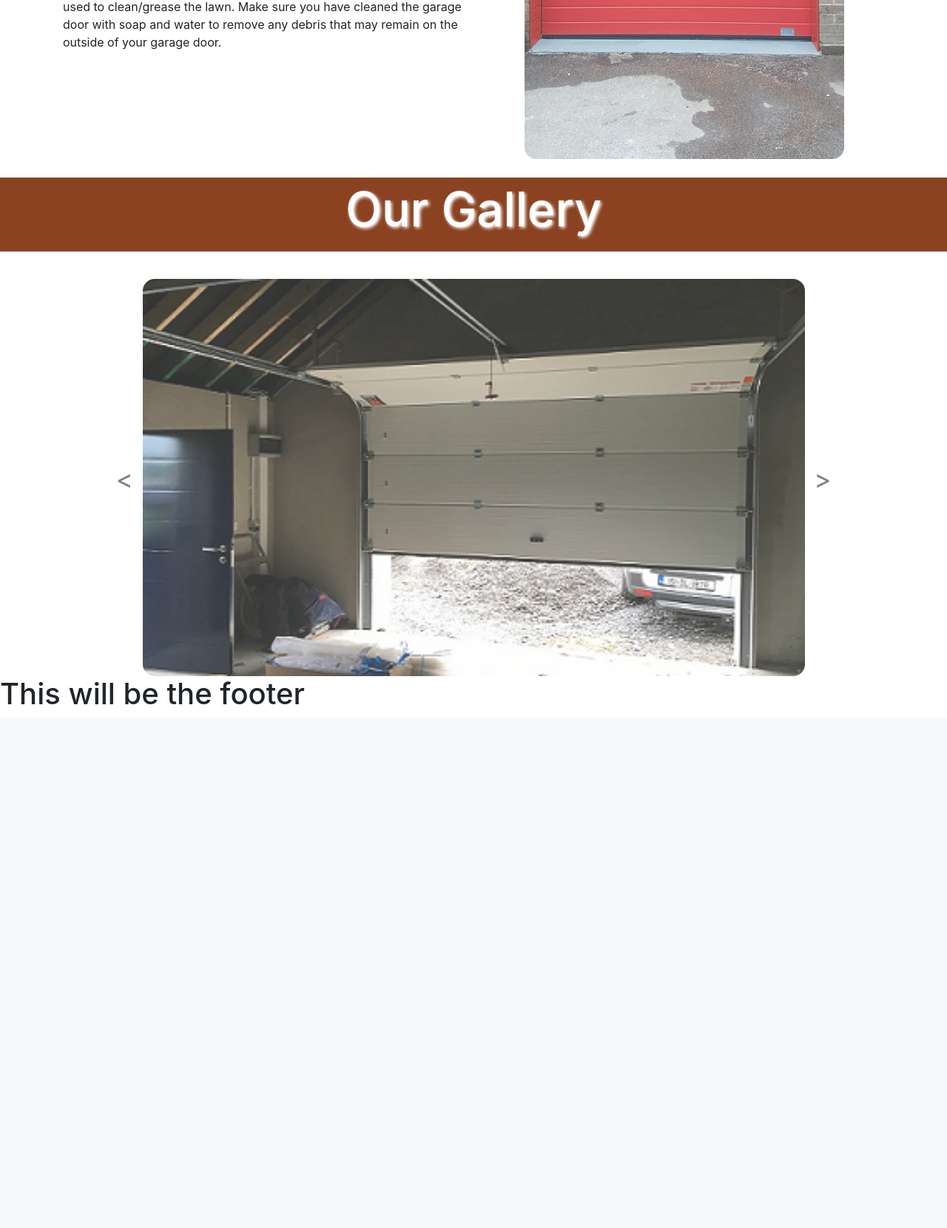
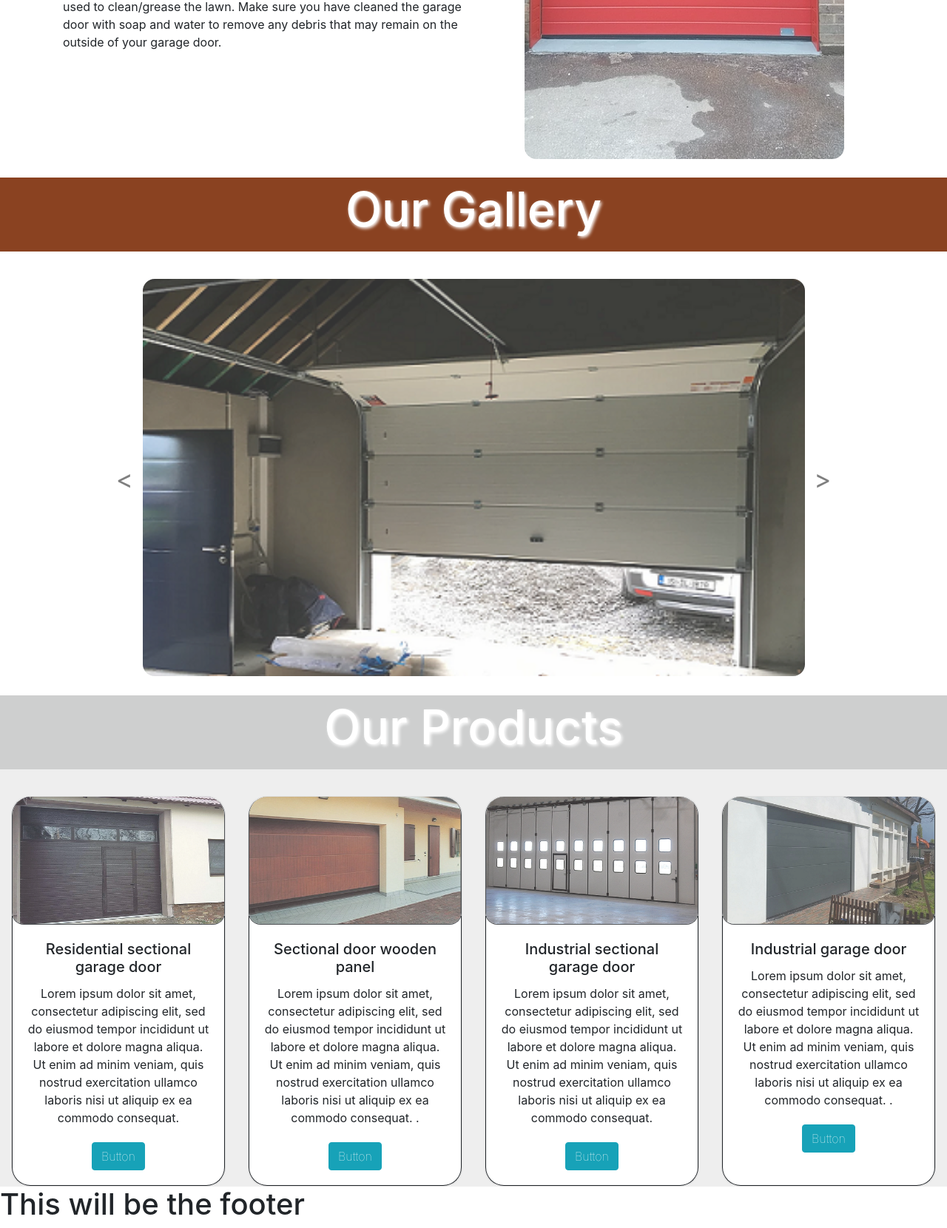
Before and after one commit to Tavilazar2020/Garage_Doors_Solutions, a PHP site: page / in a window 1280 px wide. Shown: the part 2155-3815 px from the top of the page at 74% size. Before the commit the page ends 3107 px from the top, so only its background shows below. Run offline with PHP 8.4, Linux system fonts and the light colour scheme; some libraries are stand-ins or nearby versions.

Commit message:
product section
product section

```diff
--- a/css/style.css
+++ b/css/style.css
@@ -59,19 +59,19 @@
 
 .btn {
 
-    margin-top: 20%;
+    margin-top: 15%;
     color: rgb(255, 255, 255);
     font-size: 150%;
     font-weight: bold;
 
 }
 
-#section-1{
+#support-and-services{
 
     padding: 5vmin 0;
 }
 
-.section-1.row.col-md-6.pray, img{
+.support-and-services.row.col-md-6.pray, img{
 
     opacity: 0.8 ;
     width: 80%;
@@ -122,3 +122,67 @@ margin: auto;
   font-size: 35px;
   color: black;
 }
+
+/* Section products */
+
+.h1_Products{
+
+    text-align: center;
+    font-size:400%;
+    justify-content: center;
+    width: 100%;
+    height: 100px;
+    margin-bottom: 1%;
+    padding-top: 5px;
+    margin-top: 2%;
+    background-color: #cecfcf;
+    color: white;
+    text-shadow: 2px 2px 4px #ffffff;
+
+}
+
+#products{
+
+    background-color: rgb(238, 238, 238);
+
+}
+
+.card{
+
+border-radius: 25px;    ;
+}
+
+.card-img, .card-img-top{
+
+    border-top-left-radius: 25px;
+    border-top-right-radius:25px;
+    border-style: solid;
+    border-width: 1px;
+    border-top: none;
+}
+
+.card-body{
+
+    text-align: center;
+    border-style: solid;
+    border-width: 1px;
+    border-bottom-left-radius: 25px;
+    border-bottom-right-radius: 25px;
+    border-top: none;
+    margin-top: -4%;
+
+
+}
+
+.btn_card {
+
+    margin-top: 2%;
+    color: rgb(255, 255, 255);
+    font-size: 100%;
+    font-weight: lighter;
+}
+.card-title{
+
+    margin-top: 5%;
+
+}
--- a/index.html
+++ b/index.html
@@ -30,13 +30,13 @@
                             <a class="nav-link" href="#">About us |</a>
                         </li>
                         <li class="nav-item">
-                            <a class="nav-link" href="#">Products |</a>
+                            <a class="nav-link" href="#products">Products |</a>
                         </li>
                         <li class="nav-item">
-                            <a class="nav-link" href="#section-1">Support and services |</a>
+                            <a class="nav-link" href="#support-and-services">Support and services |</a>
                         </li>
                         <li class="nav-item">
-                            <a class="nav-link" href="#section-3">Gallery |</a>
+                            <a class="nav-link" href="#gallery">Gallery |</a>
                         </li>
                         <li class="nav-item">
                             <a class="nav-link" href="#">Contact |</a>
@@ -49,7 +49,7 @@
             <div class="row-header">
                 <div class="col-md-12 col-sm-12">
                     <h1 class="h1_header">Garage Doors Solutions</h1>
-                    <h6 class="h6_header">Experience. Professionalism. Quality</h6>
+                    <h6 class="h6_header">Experience. Professionalism. Quality.</h6>
                     <button class="btn btn-outline-light px-5 py-2">Discover our Offer</button>
                 </div>
             </div>
@@ -59,7 +59,7 @@
     <main>
 
         <!-- Section 1 -->
-        <section id="section-1">
+        <section id="support-and-services">
 
             <div class="div container text-center">
                 <div class="row">
@@ -149,7 +149,7 @@
         </section>
 
 
-        <section id="section-3">
+        <section id="gallery">
             <h1 class="h1_Gallery"> Our Gallery</h1><br>
 
             <div class="div container text-center">
@@ -159,10 +159,10 @@
                         <div class="carousel-item active" data-interval="2000">
                             <img src="images\Carrousel\5.PNG" class="d-block w-100" alt="...">
                         </div>
-                            <div class="carousel-item" >
+                        <div class="carousel-item">
                             <img src="images\Carrousel\6.PNG" class="d-block w-100" alt="...">
                         </div>
-                            <div class="carousel-item" >
+                        <div class="carousel-item">
                             <img src="images\Carrousel\7.PNG" class="d-block w-100" alt="...">
                         </div>
                         <div class="carousel-item">
@@ -245,12 +245,82 @@
                         </div>
                     </div>
                     <a class="carousel-control-prev" href="#carouselExampleControls" role="button" data-slide="prev">
-                            <span class="carousel-control-prev-icon" aria-hidden="true"></span><span class="sr-only">Previous</span>
+                        <span class="carousel-control-prev-icon" aria-hidden="true"></span><span
+                            class="sr-only">Previous</span>
                     </a>
-                        <a class="carousel-control-next" href="#carouselExampleControls" role="button"data-slide="next">
-                            <span class="carousel-control-next-icon" aria-hidden="true"></span> <span class="sr-only">Next</span>
+                    <a class="carousel-control-next" href="#carouselExampleControls" role="button" data-slide="next">
+                        <span class="carousel-control-next-icon" aria-hidden="true"></span> <span
+                            class="sr-only">Next</span>
                     </a>
                 </div>
+
+            </div>
+        </section>
+
+        <section id="products">
+            <h1 class="h1_Products"> Our Products</h1><br>
+
+            <div class="container-fluid">
+
+
+                <div class="card-deck">
+                    <div class="card">
+                      <img src="../images/Carrousel/14.PNG" class="card-img-top" alt="...">
+                      <div class="card-body">
+                        <h5 class="card-title">Residential sectional garage door</h5>
+                        <p class="card-text">Lorem ipsum dolor sit amet, consectetur adipiscing elit, sed do eiusmod tempor incididunt ut labore et dolore magna aliqua.
+                            Ut enim ad minim veniam, quis nostrud exercitation ullamco laboris nisi ut aliquip ex ea commodo consequat.
+
+
+
+
+                        </p>
+                        <a href="#" class="btn btn_card btn-info">Button</a>
+                      </div>
+                    </div>
+
+
+                    <div class="card">
+                      <img src="../images/Carrousel/7.PNG" class="card-img-top" alt="...">
+                      <div class="card-body">
+                        <h5 class="card-title">Sectional door wooden panel</h5>
+                        <p class="card-text">Lorem ipsum dolor sit amet, consectetur adipiscing elit, sed do eiusmod tempor incididunt ut labore et dolore magna aliqua.
+                            Ut enim ad minim veniam, quis nostrud exercitation ullamco laboris nisi ut aliquip ex ea commodo consequat. .</p>
+                        <a href="#" class="btn btn_card btn-info">Button</a>
+                      </div>
+                    </div>
+
+
+                    <div class="card">
+                      <img src="../images/Carrousel/28.PNG" class="card-img-top" alt="...">
+                      <div class="card-body">
+                        <h5 class="card-title">Industrial sectional garage door</h5>
+                        <p class="card-text">Lorem ipsum dolor sit amet, consectetur adipiscing elit, sed do eiusmod tempor incididunt ut labore et dolore magna aliqua.
+                            Ut enim ad minim veniam, quis nostrud exercitation ullamco laboris nisi ut aliquip ex ea commodo consequat. </p>
+                        <a href="#" class="btn btn_card btn-info">Button</a>
+                    </div>
+                    </div>
+
+
+
+                    <div class="card">
+                        <img src="../images/Carrousel/18.PNG" class="card-img-top" alt="...">
+                        <div class="card-body">
+                          <h5 class="card-title">Industrial garage door</h5>
+                          <p class="card-text">Lorem ipsum dolor sit amet, consectetur adipiscing elit, sed do eiusmod tempor incididunt ut labore et dolore magna aliqua.
+                            Ut enim ad minim veniam, quis nostrud exercitation ullamco laboris nisi ut aliquip ex ea commodo consequat. .</p>
+                          <a href="#" class="btn btn_card btn-info">Button</a>
+                        </div>
+                      </div>
+
+
+
+
+                  </div>
+
+
+
+
 
             </div>
 
@@ -262,7 +332,7 @@
 
     <footer>
 
-        <h1 >This will be the footer</h1>
+        <h1>This will be the footer</h1>
     </footer>
 
 
```
Lines whose indentation alone changed are shown as unchanged.
